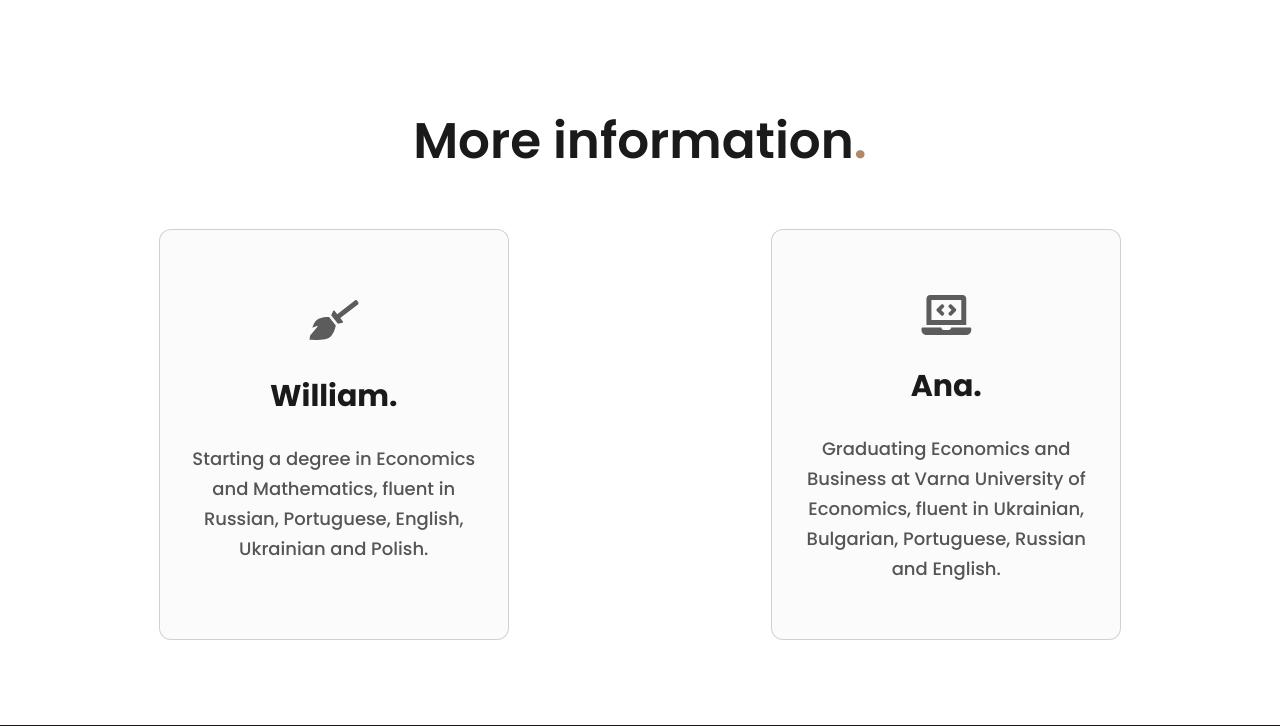
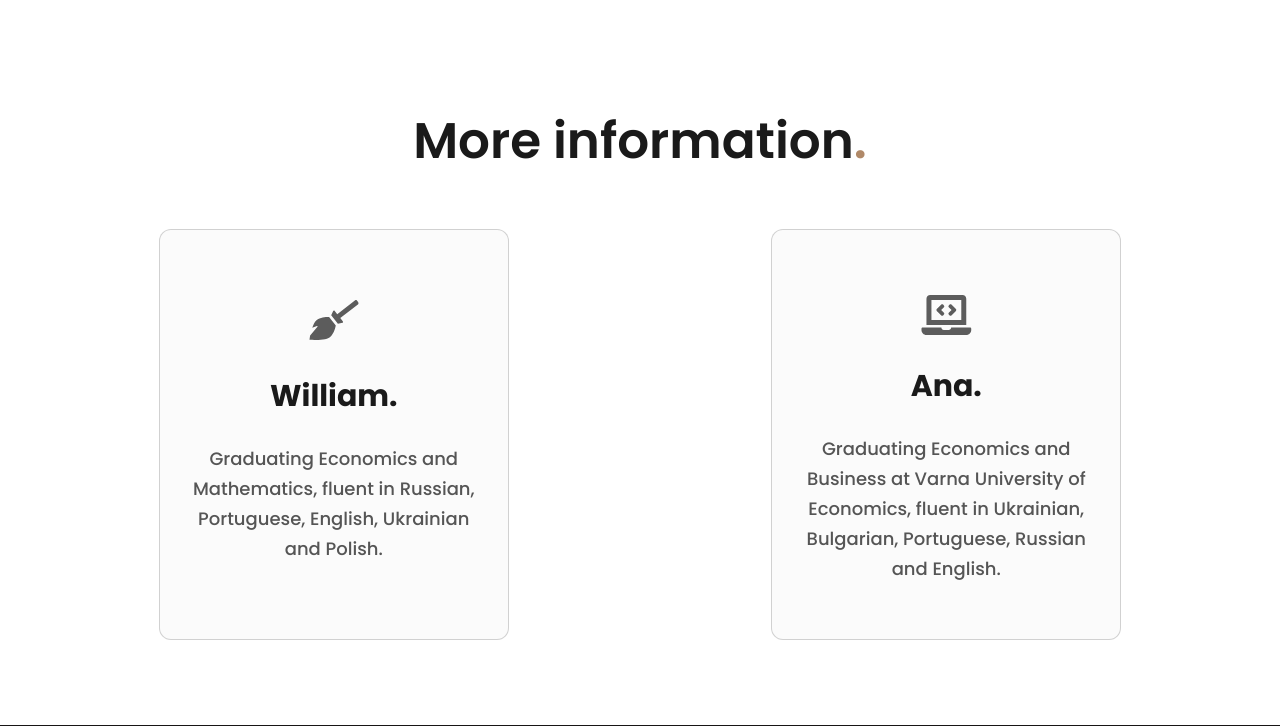
Before and after one commit to projetolesteeu/eeb-project, a plain HTML site: page index.html in a window 1280 px wide. Shown: the part 2262-2988 px from the top of the page. Drawn offline with Linux system fonts and the light colour scheme.

Commit message:
Update index.html

```diff
--- a/index.html
+++ b/index.html
@@ -151,7 +151,7 @@
               <img src="./assets/img/broom.svg" alt="Web Design" />
               <p class="services_text">William.</p>
               <p class="services_description">
-                Starting a degree in Economics and Mathematics, fluent in Russian, Portuguese, English, Ukrainian and Polish.
+                Graduating Economics and Mathematics, fluent in Russian, Portuguese, English, Ukrainian and Polish.
               </p>
             </div>
           </div>
```
